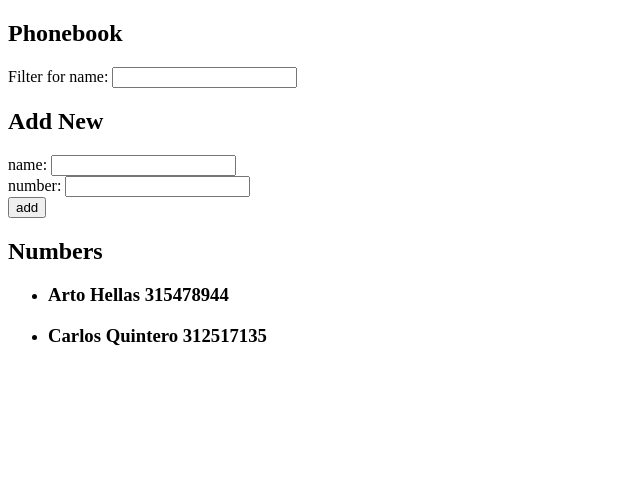
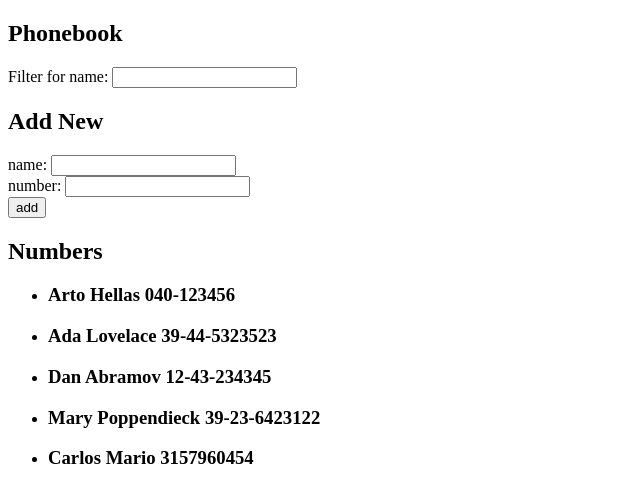
Before and after one commit to Cmquintero/fullstackParteDos, a React (Vite) app: page / in a window 1280 px wide. Shown: the top 502 px of the page, without its empty margins (0-640 px from the left). Built offline with nearby package versions, Linux system fonts and the light colour scheme; data requests are answered from the project's data file.

Commit message:
Parte2 Ejercicio2.11

```diff
--- /dev/null
+++ b/db.json
@@ -0,0 +1,30 @@
+{
+    "persons":[
+      {
+        "name": "Arto Hellas",
+        "number": "040-123456",
+        "id": 1
+      },
+      {
+        "name": "Ada Lovelace",
+        "number": "39-44-5323523",
+        "id": 2
+      },
+      {
+        "name": "Dan Abramov",
+        "number": "12-43-234345",
+        "id": 3
+      },
+      {
+        "name": "Mary Poppendieck",
+        "number": "39-23-6423122",
+        "id": 4
+      },
+      {
+        "name":"Carlos Mario",
+        "number":"3157960454",
+        "id":"5"
+      }
+
+    ]
+  }
--- a/package.json
+++ b/package.json
@@ -7,9 +7,11 @@
     "dev": "vite",
     "build": "vite build",
     "lint": "eslint .",
-    "preview": "vite preview"
+    "preview": "vite preview",
+    "server": "json-server -p3001 --watch db.json"
   },
   "dependencies": {
+    "axios": "^1.8.4",
     "react": "^19.0.0",
     "react-dom": "^19.0.0"
   },
@@ -22,6 +24,7 @@
     "eslint-plugin-react-hooks": "^5.1.0",
     "eslint-plugin-react-refresh": "^0.4.19",
     "globals": "^15.15.0",
+    "json-server": "^1.0.0-beta.3",
     "vite": "^6.2.0"
   },
   "description": "This template provides a minimal setup to get React working in Vite with HMR and some ESLint rules.",
--- a/src/App.jsx
+++ b/src/App.jsx
@@ -1,4 +1,7 @@
-import { useState } from 'react'
+import { useState, useEffect } from 'react'
+import axios from 'axios'
+import Note from './components/Note'
+
 const Filter = ({ filterText, filterPerson }) => (
   <form>
     <div>
@@ -6,8 +9,8 @@
     </div>
   </form>
 )
-const PersonForm =({newName,newNumber,handlepersonChange,handleNoteChange,handleSubmit})=>(
-<form onSubmit={handleSubmit}>
+const PersonForm = ({ newName, newNumber, handlepersonChange, handleNoteChange, handleSubmit }) => (
+  <form onSubmit={handleSubmit}>
     <div>
       name: <input value={newName} onChange={handleNoteChange} />
     </div>
@@ -21,7 +24,7 @@
 )
 const Persons = ({ persons }) => (
   <ul>
-    {persons.map((person,keyPerson) => (
+    {persons.map((person, keyPerson) => (
       <li key={keyPerson}>
         <h3>{person.name} {person.number}</h3>
       </li>
@@ -30,6 +33,18 @@
 )
 
 const App = () => {
+  useEffect(() => {
+    axios
+      .get('http://localhost:3001/persons')
+      .then(response => {
+        setPersons(response.data)
+      })
+      .catch(error => {
+        console.error("error fetching data:", error)
+      })
+  }, [])
+
+
   const [persons, setPersons] = useState([
     {
       name: 'Arto Hellas',
@@ -46,8 +61,8 @@
   const [newNumber, setNewNumber] = useState('')
   const [filterText, setFilter] = useState('')
   const handlepersonChange = (event) => setNewNumber(event.target.value)
-  const handleNoteChange = (event) =>setNewName(event.target.value)
-  const filterPerson = (event) =>setFilter(event.target.value)
+  const handleNoteChange = (event) => setNewName(event.target.value)
+  const filterPerson = (event) => setFilter(event.target.value)
 
   const addPerson = (event) => {
 
--- a/src/main.jsx
+++ b/src/main.jsx
@@ -1,25 +1,4 @@
-
 import ReactDOM from 'react-dom/client'
 import App from './App'
 
-const notes = [
-  {
-    id: 1,
-    content: 'HTML is easy',
-    important: true,
-  },
-  {
-    id: 2,
-    content: 'Browser can execute only JavaScript',
-    important: false,
-  },
-  {
-    id: 3,
-    content: 'GET and POST are the most important methods of HTTP protocol',
-    important: true,
-  },
-]
-
-ReactDOM.createRoot(document.getElementById('root')).render(
-  <App notes={notes} />
-)
+ReactDOM.createRoot(document.getElementById('root')).render(<App />)
```
Also changed, not shown: 1 other file (tests, documents, lock files or other folders).
